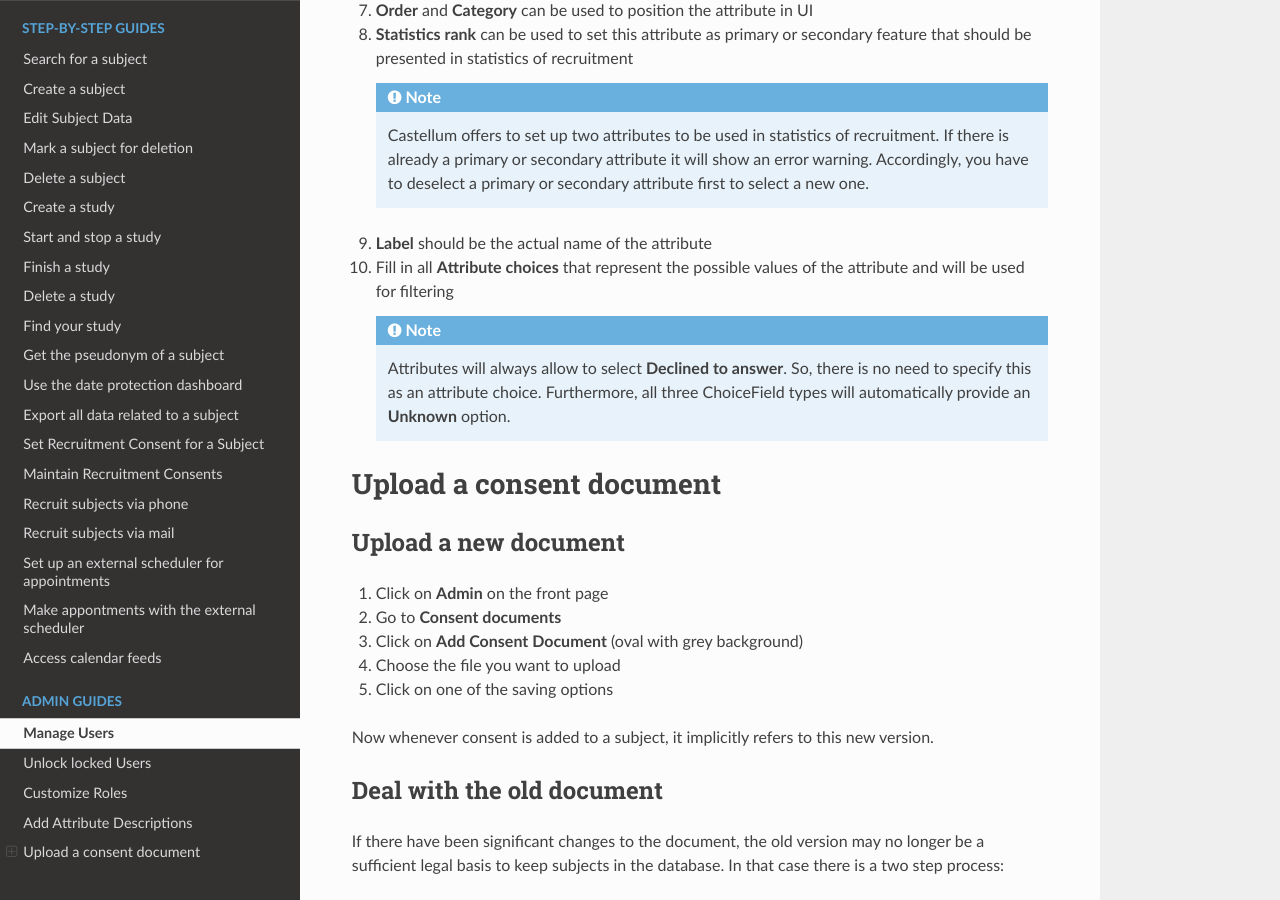
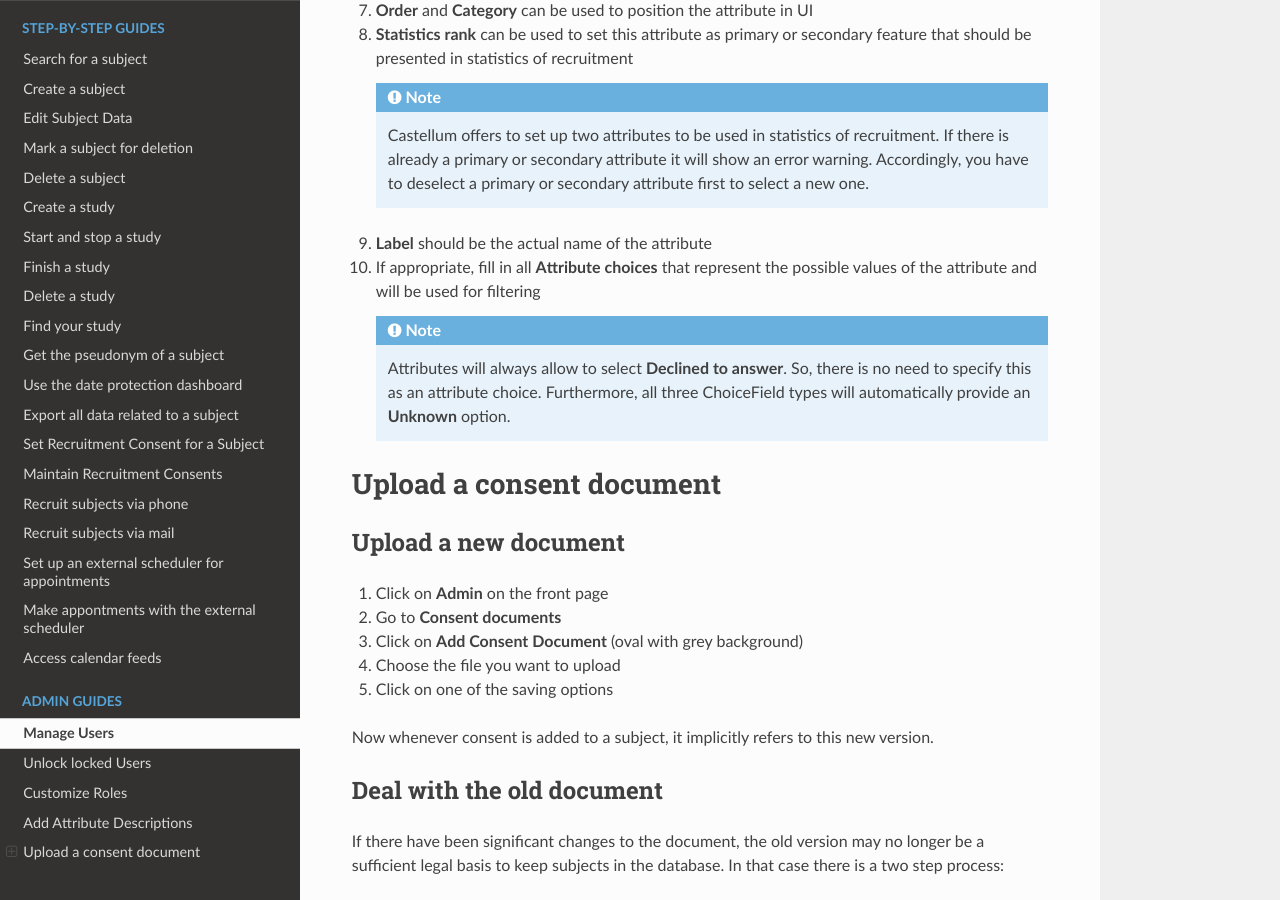
Before and after one commit to DouglasNeuroInformatics/castellum, a Sphinx documentation site: the page built from source/guides/admin.rst, in a window 1280 px wide and 900 px high, scrolled down 1362 px. Built offline with Sphinx 7.4.7 and the Read the Docs theme 2.0.0, drawn with Linux system fonts in a browser that asks for light colours.

Commit message:
add soft tone to attribute choices

```diff
--- a/source/guides/admin.rst
+++ b/source/guides/admin.rst
@@ -75,8 +75,8 @@ only very few attributes that can be seen as commonly used at every institute.
         or secondary attribute first to select a new one.
 
 9.  **Label** should be the actual name of the attribute
-10. Fill in all **Attribute choices** that represent the possible values of the
-    attribute and will be used for filtering
+10. If appropriate, fill in all **Attribute choices** that represent the
+    possible values of the attribute and will be used for filtering
 
     .. note::
         Attributes will always allow to select **Declined to answer**. So, there
```
